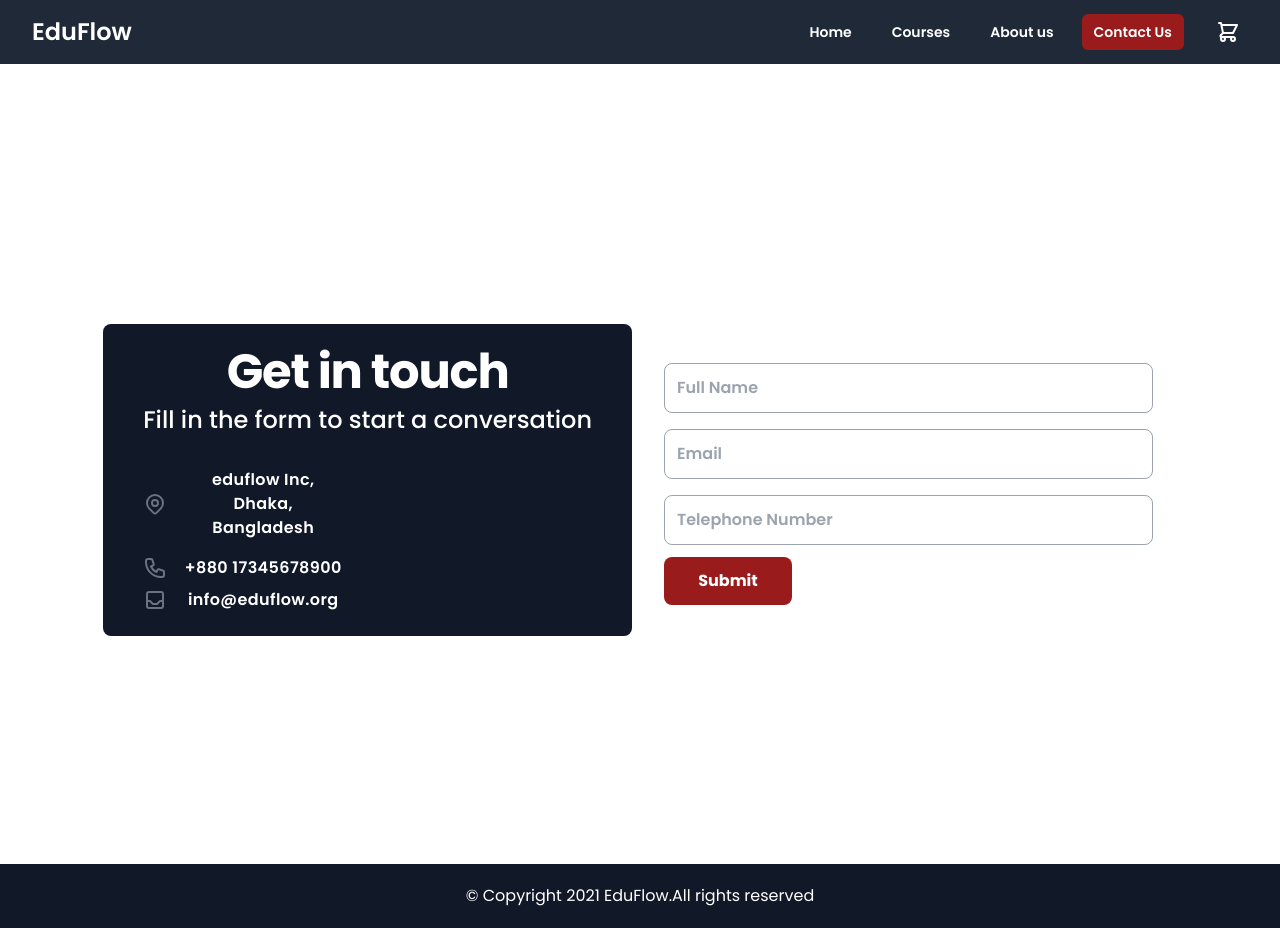
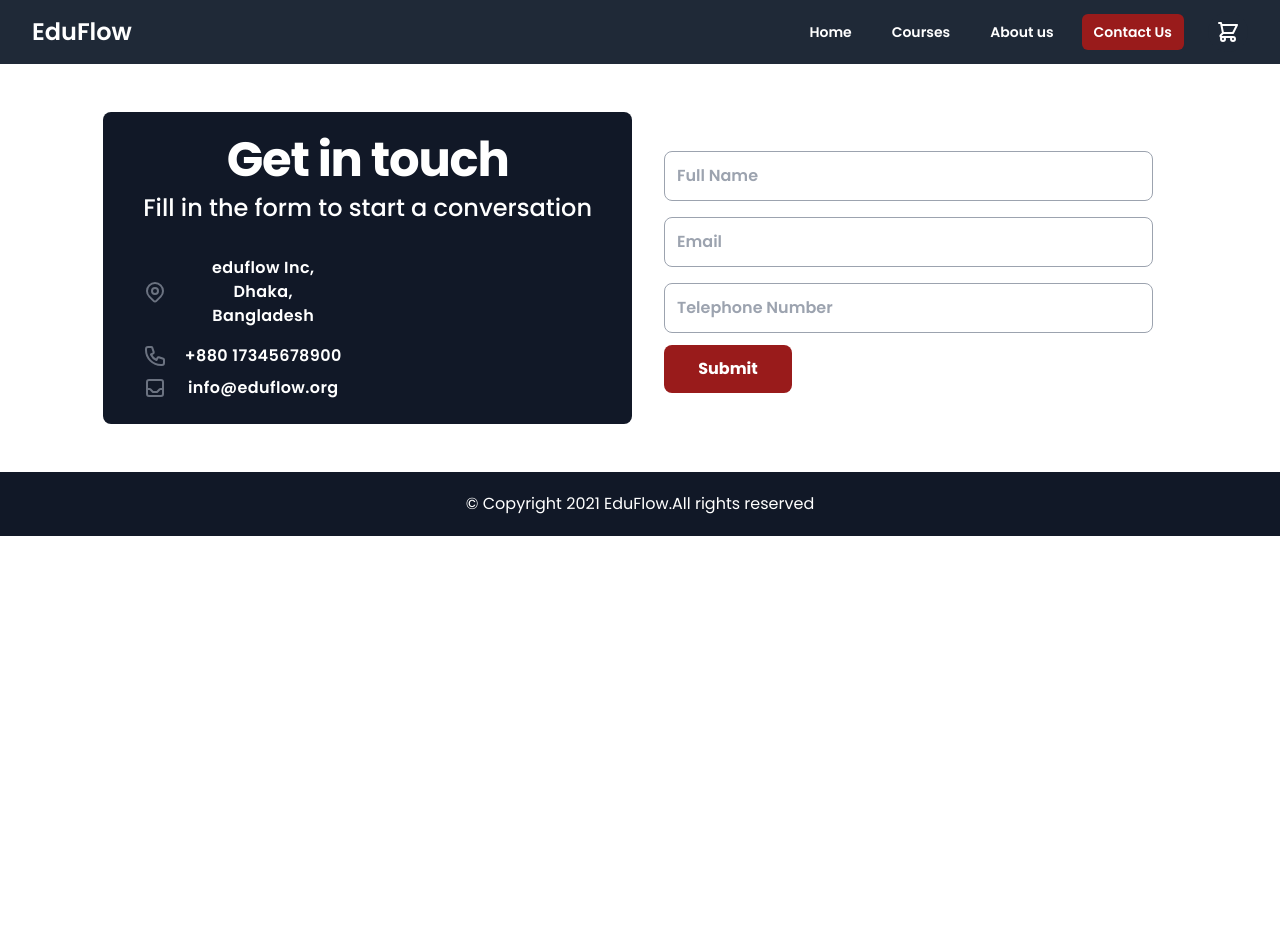
Before and after one commit to almahmud624/EduFlow, a React (Create React App) app: page /contact in a window 1280 px wide. After the commit the page ends 800 px from the top, so only its background shows below. Built offline with nearby package versions, Linux system fonts and the light colour scheme.

Commit message:
fixed issue

```diff
--- a/src/Components/ContactUs/ContactUs.js
+++ b/src/Components/ContactUs/ContactUs.js
@@ -4,9 +4,9 @@ import { LocationMarkerIcon, PhoneIcon, InboxIcon } from '@heroicons/react/outli
 const ContactUs = () => {
     return (
         <div>
-            <div className="relative flex items-top justify-center min-h-screen bg-white dark:bg-gray-900 sm:items-center sm:pt-0">
-                <div className="max-w-6xl mx-auto sm:px-6 lg:px-8">
-                    <div className="mt-8 overflow-hidden">
+            <div className="relative flex items-top justify-center bg-white dark:bg-gray-900 sm:items-center sm:pt-0">
+                <div className="py-12 max-w-6xl mx-auto sm:px-6 lg:px-8">
+                    <div className="overflow-hidden">
                         <div className="grid grid-cols-1 md:grid-cols-2">
                             <div className="py-6 px-10 mr-2 bg-gray-900 dark:bg-gray-800 sm:rounded-lg">
                                 <h1 className="text-4xl sm:text-5xl text-white dark:text-white font-extrabold tracking-tight">
--- a/src/Components/CourseTeacher/CourseTeacher.js
+++ b/src/Components/CourseTeacher/CourseTeacher.js
@@ -7,7 +7,7 @@ const CourseTeacher = () => {
     return (
         <div className="container mx-auto px-4 mt-7">
             <h1 className="text-6xl font-bold mt-12 capitalize">Our Teachers</h1>
-            <div className="min-h-screen flex justify-center items-center pt-10 pb-20">
+            <div className="flex justify-center items-center pt-10 pb-20">
                 <div className="md:px-4 md:grid md:grid-cols-2 lg:grid-cols-4 gap-7 space-y-4 md:space-y-0">
                     {
                         courses?.slice(0, 4).map(course => <div key={Math.random()} className="max-w-sm bg-white shadow-md rounded-lg hover:shadow-xl transition-all overflow-hidden">
--- a/src/Components/Courses/Courses.js
+++ b/src/Components/Courses/Courses.js
@@ -7,7 +7,7 @@ const Courses = () => {
     return (
         <div>
             <h1 className="text-6xl font-bold mt-12 capitalize">Popular all courses</h1>
-            <div className="min-h-screen flex justify-center items-center py-20">
+            <div className="flex justify-center items-center py-20">
                 <div className="md:px-4 md:grid md:grid-cols-2 lg:grid-cols-3 gap-7 space-y-4 md:space-y-0">
                     {
                         courses?.map(course => <Course
--- a/src/Components/TopCourses/TopCourses.js
+++ b/src/Components/TopCourses/TopCourses.js
@@ -9,7 +9,7 @@ const TopCourses = () => {
     return (
         <div className="pt-7 pb-14 bg-gray-900">
             <h1 className="text-6xl font-bold mt-12 capitalize text-white">Our top courses</h1>
-            <div className="min-h-screen flex justify-center items-center py-20">
+            <div className="flex justify-center items-center py-20">
                 <div className="md:px-4 md:grid md:grid-cols-2 lg:grid-cols-3 gap-7 space-y-4 md:space-y-0">
                     {
                         courses?.slice(0, 4).map(course => <div key={Math.random()} className="card max-w-sm bg-white px-6 pt-6 pb-2 rounded-xl shadow-lg transform transition duration-500">
```
